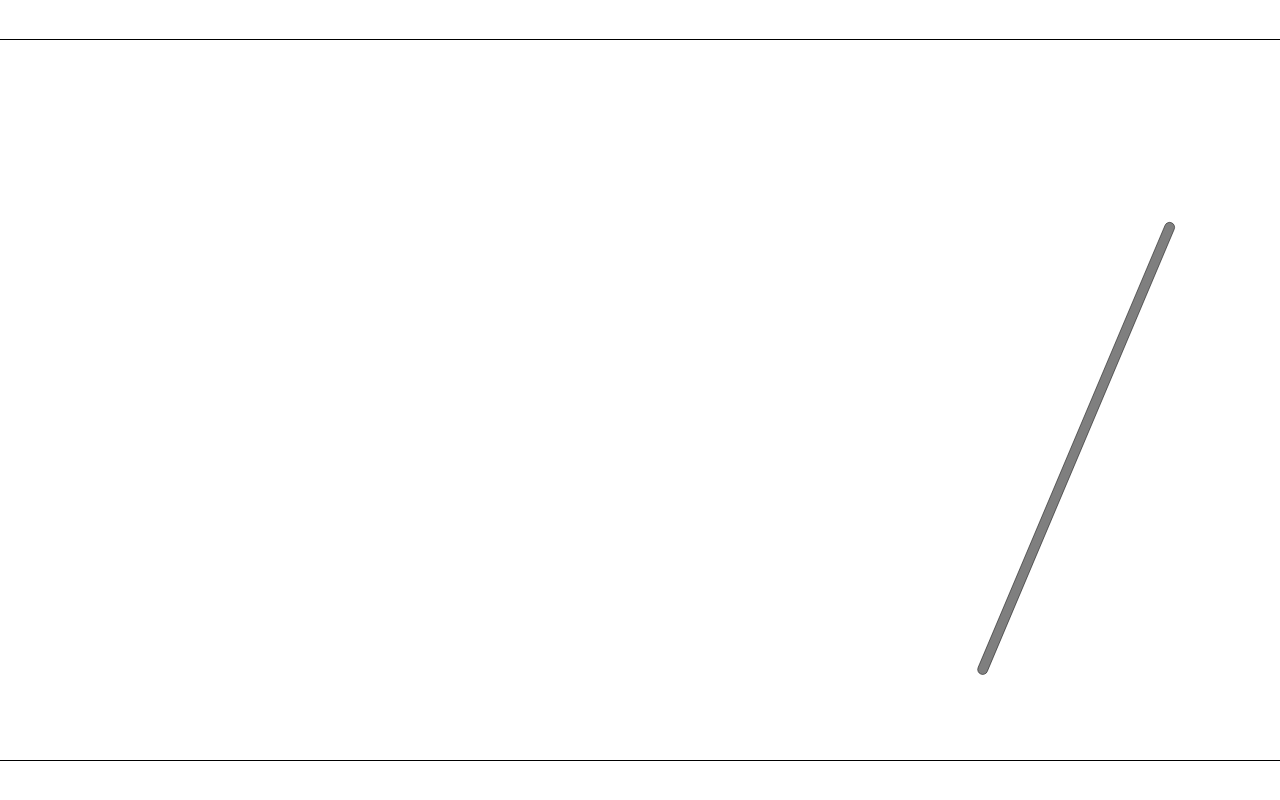
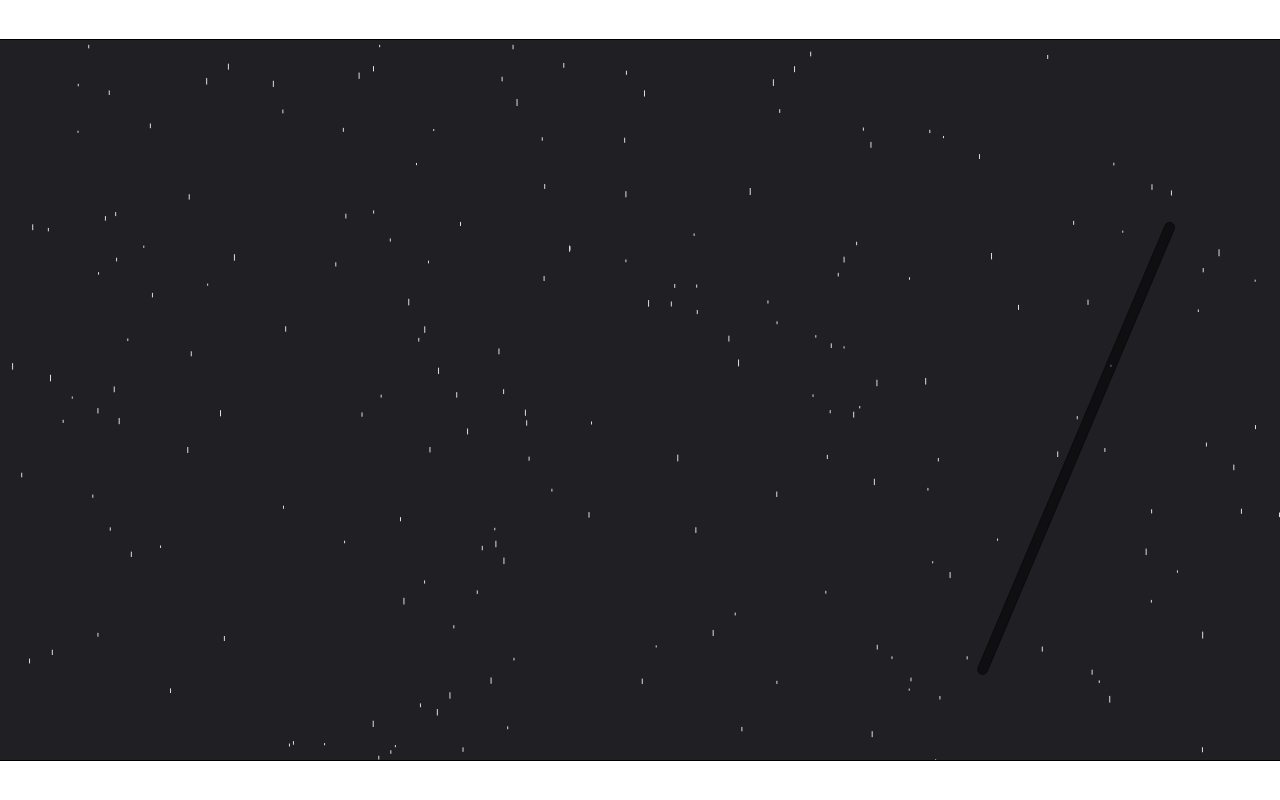
Before and after one commit to 4802852/watching_rain_in_car, a React (Create React App) app: page / in a window 1280 px wide. Built offline with nearby package versions, Linux system fonts and the light colour scheme.

Commit message:
raindrop far away

```diff
--- a/src/components/RainDrop.js
+++ b/src/components/RainDrop.js
@@ -5,16 +5,14 @@ export class DropOnAir {
     this.y = y;
     this.speed = speed;
     this.length = length;
-    this.draw();
   }
 
   draw(context) {
+    context.strokeStyle = "#dfdfdf";
     context.beginPath();
-    context.strokeStyle = "#dfdfdf";
     context.moveTo(this.x, this.y);
     context.lineTo(this.x, this.y + this.length);
     context.stroke();
-    context.closePath();
   }
 }
 
--- a/src/components/RainInCar.js
+++ b/src/components/RainInCar.js
@@ -1,13 +1,16 @@
 import React, { useState } from "react";
 import { useCanvas } from "../hooks/useCanvas";
+import { DropOnAir } from "./RainDrop";
 import Wiper from "./Wiper";
 
 const RainInCar = ({ canvasWidth, canvasHeight }) => {
-  //   const fillBackground = (context) => {
-  //     context.fillStyle = "rgb(31,31,36)";
-  //     context.fillRect(0, 0, canvasWidth, canvasHeight);
-  //   };
+  // Background
+  const fillBackground = (context) => {
+    context.fillStyle = "rgb(31,31,36)";
+    context.fillRect(0, 0, canvasWidth, canvasHeight);
+  };
 
+  // Wiper
   const [IsWiping, setIsWiping] = useState(false);
   const [WipeStart, setWipeStart] = useState(false);
 
@@ -19,11 +22,33 @@ const RainInCar = ({ canvasWidth, canvasHeight }) => {
     if (!IsWiping) setWipeStart(true);
   };
 
+  // RainDrop
+  const drops = [];
+  let tempX, tempY, tempSpeed, tempLength;
+  for (let i = 0; i < 200; i++) {
+    tempX = Math.random() * canvasWidth;
+    tempY = Math.random() * canvasHeight;
+    tempSpeed = Math.random() * 3 + 1;
+    tempLength = Math.random() * 5 + 2;
+    drops.push(new DropOnAir(i, tempX, tempY, tempSpeed, tempLength));
+  }
 
+  // Animation Render
   const animate = (context) => {
     context.clearRect(0, 0, canvasWidth, canvasHeight);
     // Background
-    // fillBackground(context);
+    fillBackground(context);
+    // Rain Drop
+    drops.forEach((drop) => {
+      drop.y += drop.speed;
+      if (drop.y > canvasHeight) {
+        drop.y = 0;
+        drop.x = Math.random() * canvasWidth;
+        drop.speed = Math.random() * 3 + 1;
+        drop.length = Math.random() * 5 + 2;
+      }
+      drop.draw(context);
+    });
     // Wiper Movement
     if (WipeStart) {
       setIsWiping(true);
```
